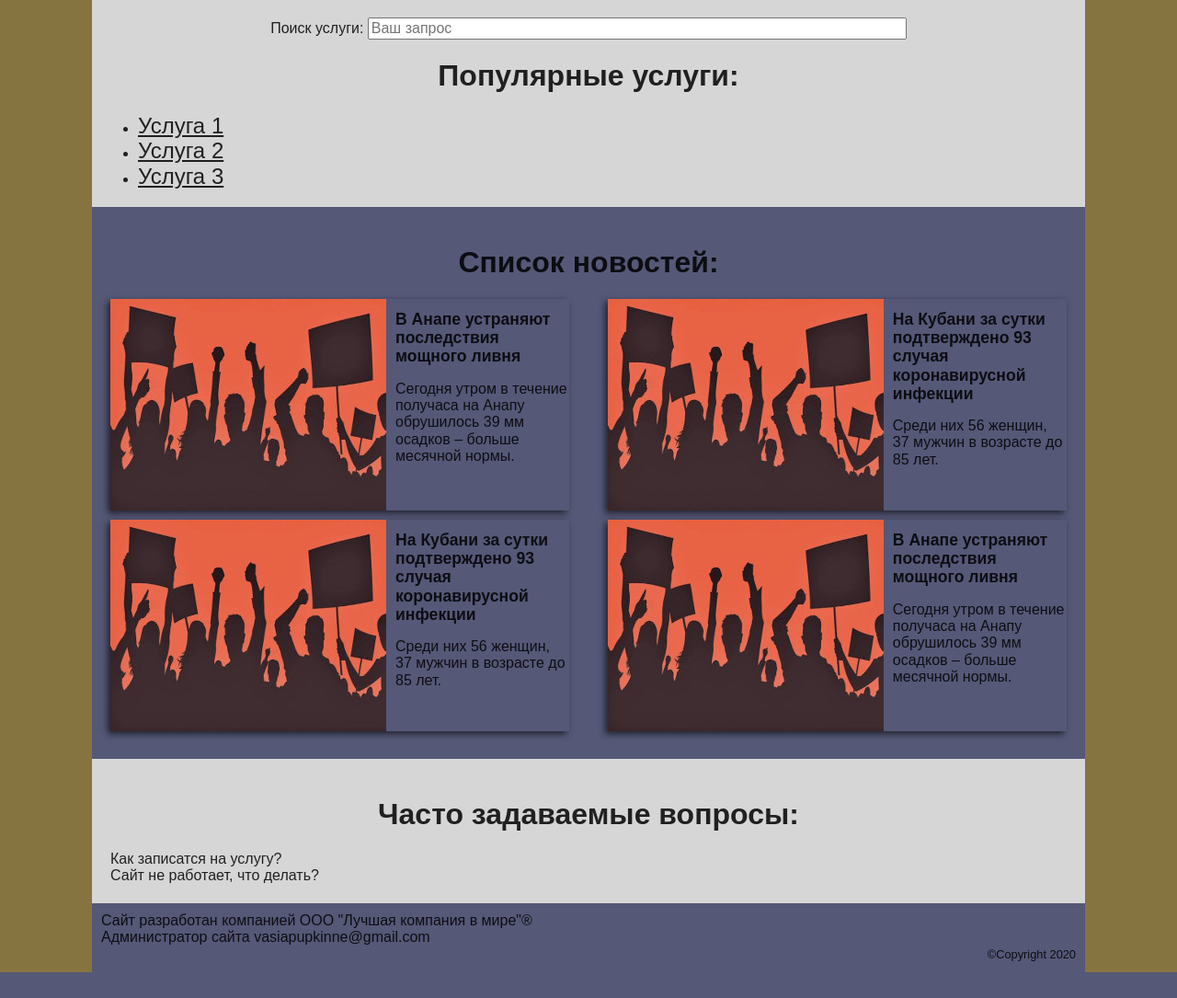
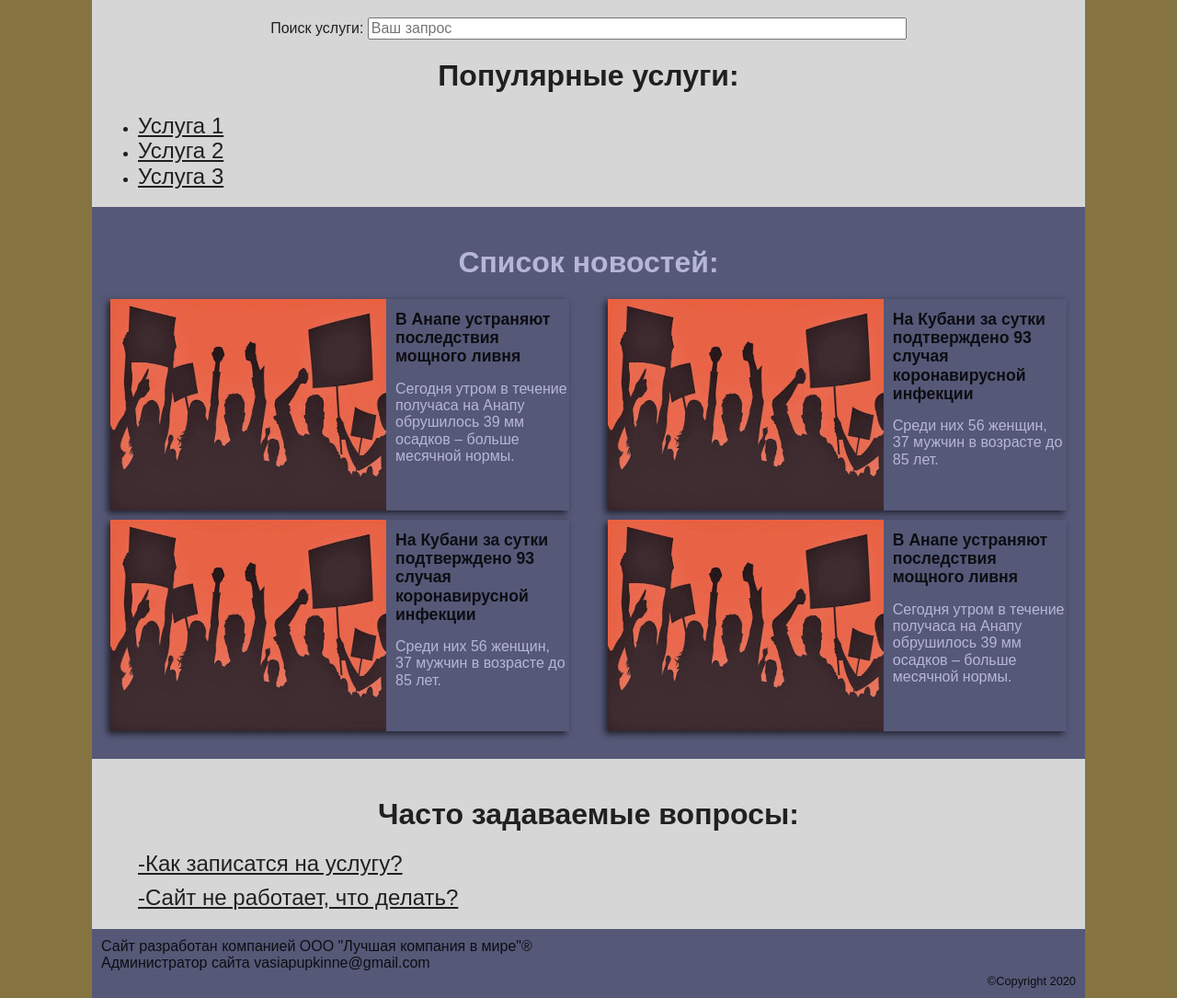
Before and after one commit to GusevAndrey1988/diplom, a PHP site: page / in a window 1280 px wide. Shown: the part 194-1279 px from the top of the page at 92% size. Before the commit the page ends 1251 px from the top, so only its background shows below. Run offline with PHP 8.4, Linux system fonts and the light colour scheme.

Commit message:
Пн сен  7 08:32:39 MSK 2020

```diff
--- a/public/index.php
+++ b/public/index.php
@@ -94,10 +94,21 @@
 			<!-- Список ЧАВо -->
 			<section id="faq">
 				<h1>Часто задаваемые вопросы:</h1>
-				<ul>
-					<li>Как записатся на услугу?</li>
-					<li>Сайт не работает, что делать?</li>
-				</ul>
+				<dl class="faq-list">
+					<dt onclick="showDescr(0)">Как записатся на услугу?</dt>
+					<dd class="hide">Сходи поспи и всё пройдёт.</dd>
+					<dt onclick="showDescr(1)">Сайт не работает, что делать?</dt>
+					<dd class="hide">Сходи поспи и всё пройдёт.</dd>
+				</dl>
+
+				<script>
+					function showDescr(n) {
+						let list = document.querySelectorAll("#faq .faq-list dd");
+
+						let el = list[n];
+						el.classList.toggle("hide");
+					}
+				</script>
 			</section>
 			<!-- end Список ЧАВо -->
 		</main>
--- a/public/styles/main.css
+++ b/public/styles/main.css
@@ -60,19 +60,23 @@ body {
 	clear: both;
 }
 
+.hide {
+	display: none;
+}
+
 a {
 	text-decoration: none;
 	color: var(--link-color);
 }
 
-li {
+li, dt, dd {
 	margin: 0;
 	padding: 0;
 
 	list-style: none;
 }
 
-ul {
+ul, dl {
 	margin: 0;
 	padding: 0;
 }
@@ -125,6 +129,7 @@ section {
 
 section:nth-child(even) {
 	background: var(--main-alter-color);
+	color: var(--main-font-alter-color);
 }
 
 /* >Логотип */
@@ -257,3 +262,25 @@ header nav {
 	margin: 10px 0;
 }
 /* >Список новостей */
+
+/* >Список ЧАВо */
+#faq .faq-list {
+	margin-left: 30px;
+}
+
+#faq .faq-list dt {
+	margin-top: 10px;
+
+	font-size: 1.5rem;
+	text-decoration: underline;
+	cursor: pointer;
+}
+
+#faq .faq-list dt:before {
+	content: "-";
+}
+
+#faq .faq-list dd {
+	margin-left: 20px;
+}
+/* <Список ЧАВо */
```
